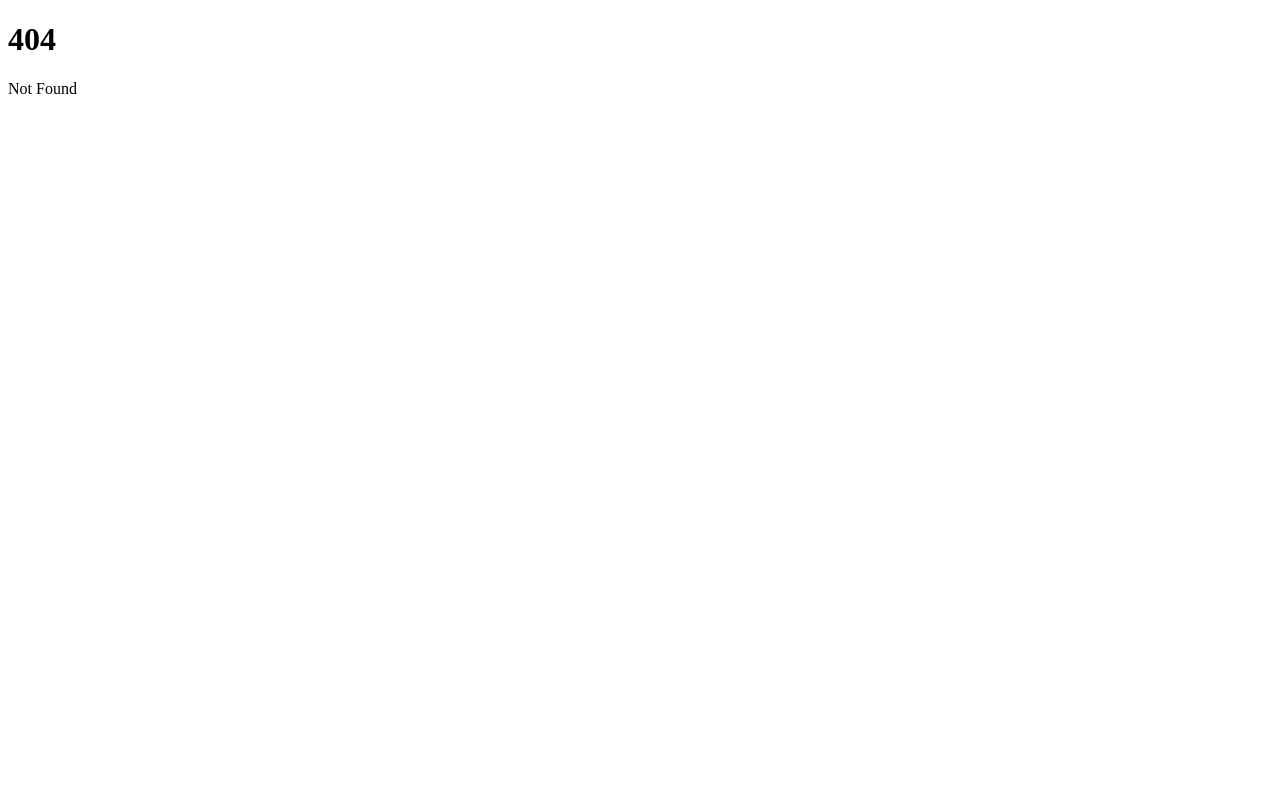
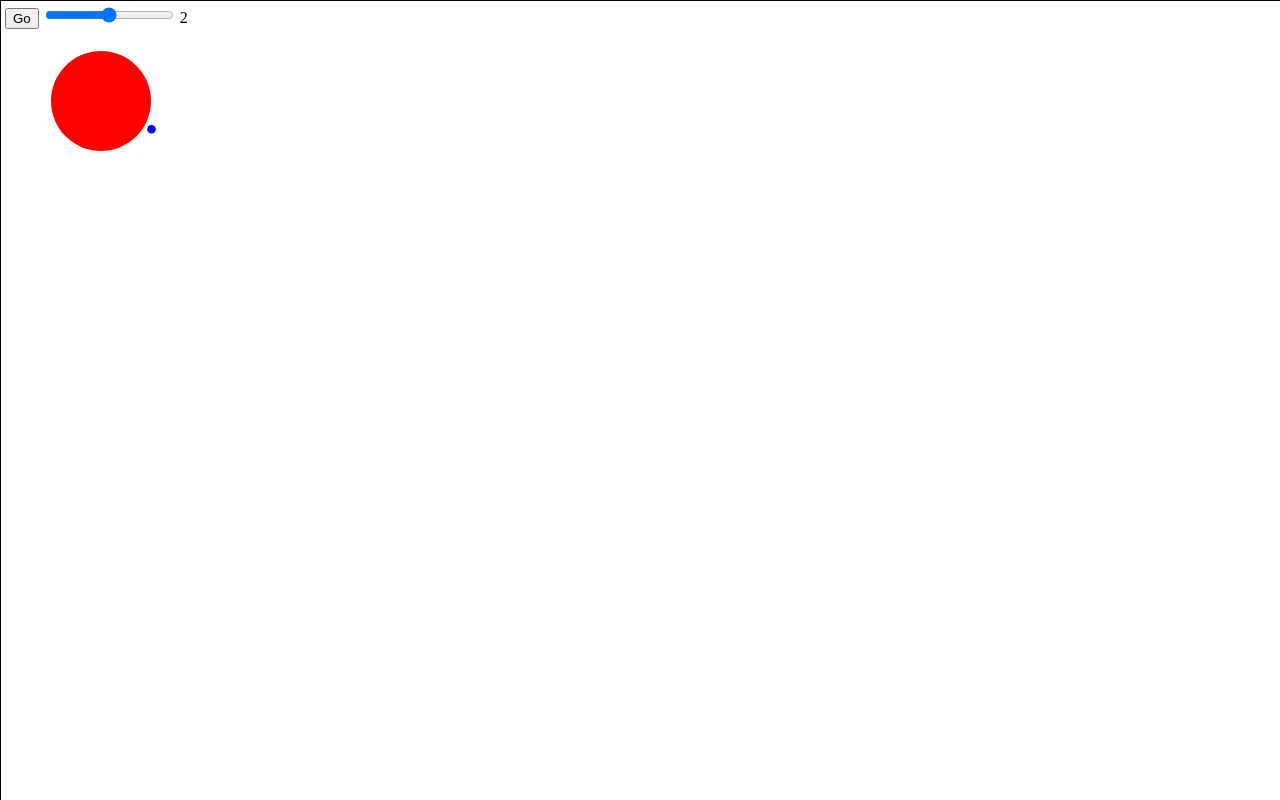
Before and after one commit to drewyoungren/svandbox, a SvelteKit app: page /bouncy in a window 1280 px wide. Before the commit this address had no page. Built offline with nearby package versions, Linux system fonts and the light colour scheme.

Commit message:
Add bouncing particles

```diff
--- /dev/null
+++ b/src/lib/bouncy-utils.js
@@ -0,0 +1,47 @@
+// place files you want to import through the `$lib` alias in this folder.
+
+/**
+ *
+ * @param {number} x
+ * @param {number} y
+ * @returns {number}
+ */
+const norm = (x, y) => Math.sqrt(x * x + y * y);
+
+/**
+ *
+ * @param {Array<number>} v
+ * @returns {Array<number>}
+ */
+const normalize = (v) => {
+	const n = norm(v[0], v[1]);
+	return n == 0 ? v : [v[0] / n, v[1] / n];
+};
+
+/**
+ *
+ * @param {number[]} w
+ * @param {number[]} v
+ * @returns {number[]}
+ */
+const proj = (w, v) => {
+	const [vx, vy] = v;
+	const [wx, wy] = w;
+
+	const c = (vx * wx + vy * wy) / (wx * wx + wy * wy);
+	return [c * wx, c * wy];
+};
+
+/**
+ * return the 1D velocities from a head-on elastic collision
+ * @param {number} m mass 1
+ * @param {number} M mass 2
+ * @param {number} v velo 1
+ * @param {number} w velo 2
+ * @returns {number[]} final velos
+ */
+function headOnCollision(m, M, v, w) {
+	return [(m * v - M * v + 2 * M * w) / (m + M), (2 * m * v - m * w + M * w) / (m + M)];
+}
+
+export { norm, normalize, proj, headOnCollision };
--- a/src/routes/+page.svelte
+++ b/src/routes/+page.svelte
@@ -7,4 +7,5 @@
 <ul>
     <li><a href="{base}/amp2024">AMP 2024</a></li>
     <li><a href="{base}/nutty-tower">Nutty Tower</a></li>
+    <li><a href="{base}/bouncy">Bouncy House</a></li>
 </ul>
--- /dev/null
+++ b/src/routes/bouncy/+page.svelte
@@ -0,0 +1,213 @@
+<script>
+    import { onMount } from 'svelte';
+    import { proj, normalize, norm, headOnCollision } from '$lib/bouncy-utils';
+
+    let go = false;
+    let dim = 2;
+    /**
+     *
+     * @type SVGElement
+     */
+    let svg;
+
+    let cw = 500;
+    let ch = 500;
+
+    /**
+     * @type number
+     */
+    let req = 0;
+
+    let circs = [
+        {
+            r: 50,
+            px: 100,
+            py: 100,
+            vx: 125,
+            vy: -100,
+            color: 'red',
+        },
+        {
+            color: 'blue',
+            r: 60 * Math.random(),
+            px: 1000 * Math.random(),
+            py: 1000 * Math.random(),
+            vx: 400 * Math.random() - 200,
+            vy: 400 * Math.random() - 200,
+        },
+    ];
+
+    /**
+     * @typedef {Object} Circ
+     * @property {number} px
+     * @property {number} py
+     * @property {number} vx
+     * @property {number} vy
+     * @property {number} r
+     * @property {string} color
+     */
+
+    /**
+     *
+     * @param {Circ} c
+     * @param {Circ} d
+     */
+    function collide(c, d, dim = 2) {
+        if (
+            Math.sqrt(
+                (c.px - d.px) * (c.px - d.px) + (c.py - d.py) * (c.py - d.py),
+            ) <
+            c.r + d.r
+        ) {
+            c.color = `rgb(${Math.floor(255 * Math.random())},${Math.floor(255 * Math.random())},${Math.floor(255 * Math.random())})`;
+            d.color = `rgb(${Math.floor(255 * Math.random())},${Math.floor(255 * Math.random())},${Math.floor(255 * Math.random())})`;
+
+            const w = [c.px - d.px, c.py - d.py];
+            const u = normalize(w);
+            const cu = c.vx * u[0] + c.vy * u[1];
+            const du = d.vx * u[0] + d.vy * u[1];
+            const [cout, dout] = headOnCollision(
+                Math.pow(c.r, dim),
+                Math.pow(d.r, dim),
+                cu,
+                du,
+            );
+
+            // debugger;
+
+            c.vx = c.vx - cu * u[0] + cout * u[0];
+            c.vy = c.vy - cu * u[1] + cout * u[1];
+
+            d.vx = d.vx - du * u[0] + dout * u[0];
+            d.vy = d.vy - du * u[1] + dout * u[1];
+
+            // debugger;
+        }
+    }
+
+    /**
+     *
+     * @param e {MouseEvent}
+     */
+    const addCirc = (e) => {
+        const px = (cw * e.clientX) / e.target.clientWidth;
+        const py = (ch * e.clientY) / e.target.clientHeight;
+
+        circs.push({
+            color: `rgb(${Math.floor(255 * Math.random())},${Math.floor(255 * Math.random())},${Math.floor(255 * Math.random())})`,
+            r: 50 * Math.random(),
+            px,
+            py,
+            vx: 400 * Math.random() - 200,
+            vy: 400 * Math.random() - 200,
+        });
+    };
+
+    /**
+     * @type {boolean|number}
+     */
+    let last = false;
+
+    /**
+     * Evolve the system of particles
+     * @param t {number}
+     */
+    const animate = (t) => {
+        if (!last) last = t;
+        const dt = (t - last) / 1000;
+        last = t;
+
+        for (let i = 0; i < circs.length - 1; i++) {
+            const circ1 = circs[i];
+            for (let j = i + 1; j < circs.length; j++) {
+                const circ2 = circs[j];
+                collide(circ1, circ2, dim);
+
+                for (let circ of [circ1, circ2]) {
+                    circ.px += circ.vx * dt;
+                    circ.py += circ.vy * dt;
+
+                    if (circ.px < circ.r) {
+                        circ.px = circ.r * 2 - circ.px;
+                        circ.vx *= -1;
+                    } else if (circ.px > cw - circ.r) {
+                        circ.px = 2 * (cw - circ.r) - circ.px;
+                        circ.vx *= -1;
+                    }
+                    if (circ.py < circ.r) {
+                        circ.py = circ.r * 2 - circ.py;
+                        circ.vy *= -1;
+                    } else if (circ.py > ch - circ.r) {
+                        circ.py = 2 * (ch - circ.r) - circ.py;
+                        circ.vy *= -1;
+                    }
+                }
+            }
+        }
+        circs = [...circs];
+        if (go) {
+            req = requestAnimationFrame(animate);
+        } else {
+            last = false;
+            console.log('off');
+            cancelAnimationFrame(req);
+        }
+    };
+
+    $: if (go) {
+        requestAnimationFrame(animate);
+    }
+    onMount(() => {
+        console.log(typeof svg);
+        svg.addEventListener('click', addCirc);
+    });
+</script>
+
+<div id="frame" bind:clientHeight={ch} bind:clientWidth={cw}>
+    <svg
+        bind:this={svg}
+        version="1.1"
+        viewBox="0 0 {cw} {ch}"
+        xmlns="http://www.w3.org/2000/svg"
+        width={cw}
+        height={ch}
+    >
+        {#each circs as circ}
+            <circle fill={circ.color} cx={circ.px} cy={circ.py} r={circ.r}
+            ></circle>
+        {/each}
+    </svg>
+</div>
+
+<div id="controls">
+    <button on:click={() => (go = !go)}>{go ? 'Stodiv' : 'Go'}</button>
+    <label>
+        <input
+            type="range"
+            name="dimension"
+            id="dimslider"
+            min="1"
+            max="3"
+            step="1"
+            bind:value={dim}
+        />
+        {dim}
+    </label>
+</div>
+
+<style>
+    #frame {
+        border: 1px solid black;
+        position: fixed;
+        height: 100vh;
+        width: 100vw;
+        top: 0;
+        left: 0;
+    }
+    #controls {
+        z-index: 3;
+        top: 5px;
+        left: 5px;
+        position: absolute;
+    }
+</style>
```
